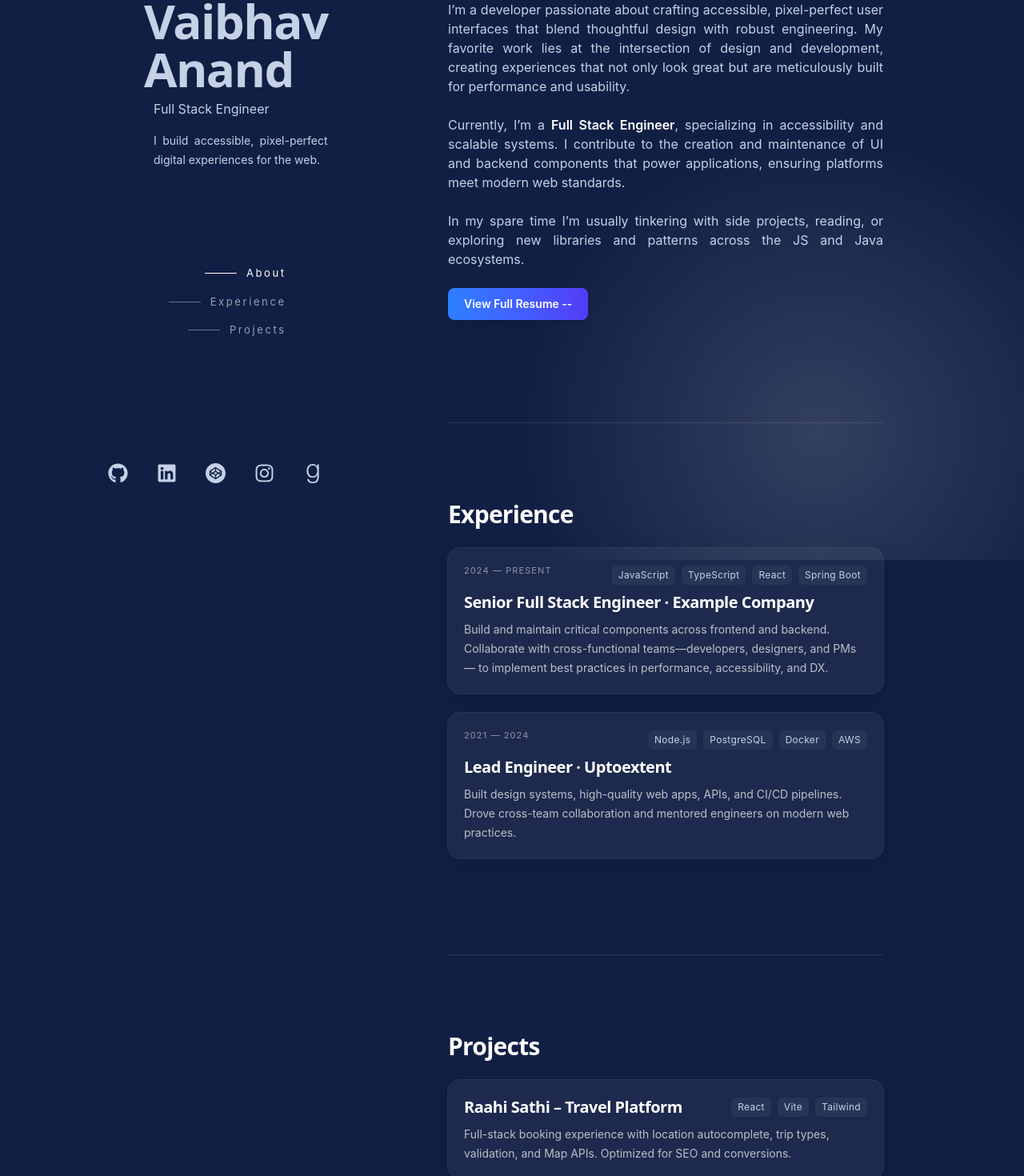
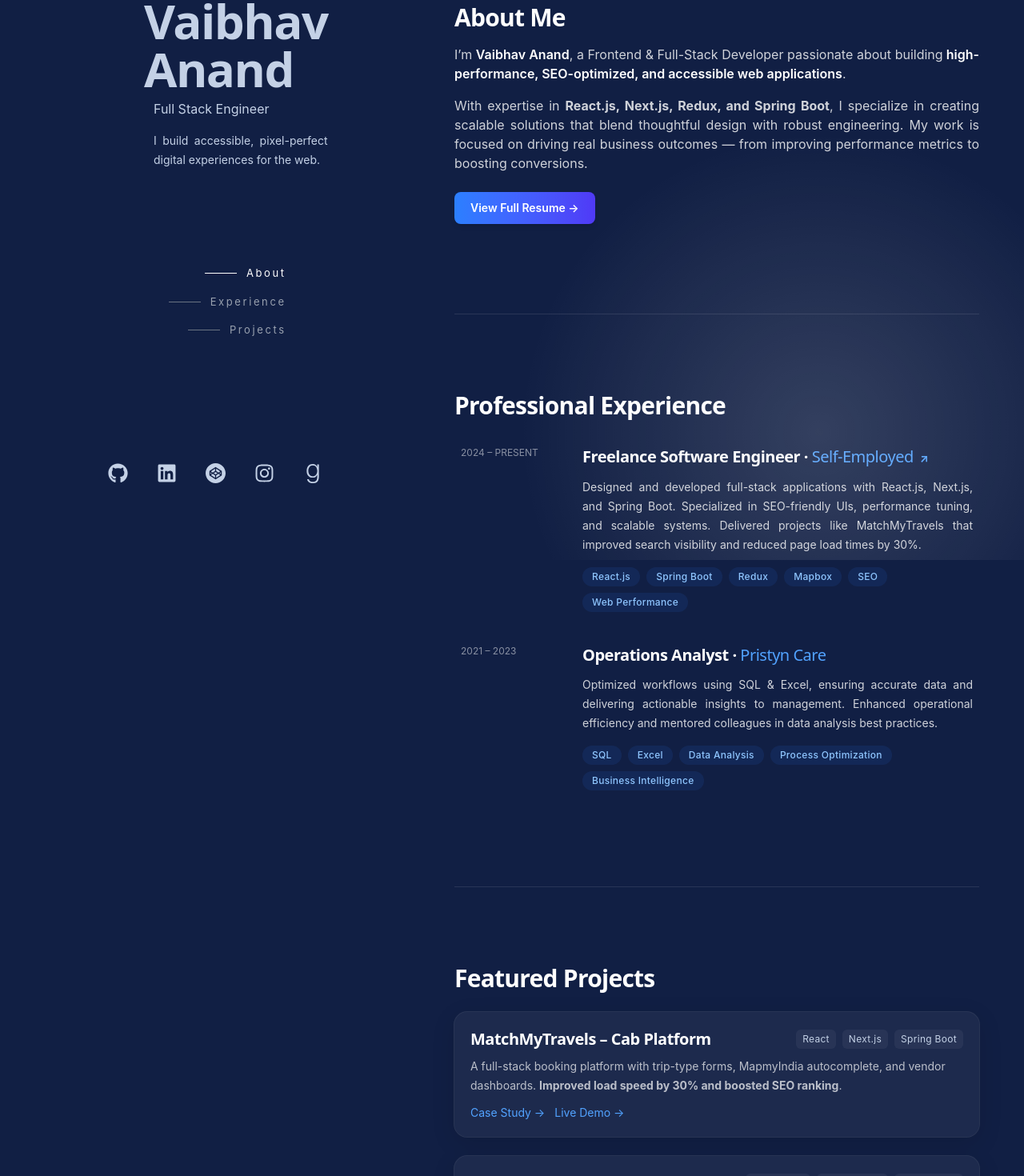
Before and after one commit to vaibhavaanand123/vaibhavanand, a React (Vite) app: page / in a window 1280 px wide. Shown: the part 100-1570 px from the top of the page at 80% size. Built offline with nearby package versions, Linux system fonts and the light colour scheme.

Commit message:
profesional Experience updated

```diff
--- a/src/components/Header/Header.jsx
+++ /dev/null
@@ -1,117 +0,0 @@
-import { useState, useEffect } from "react";
-import { Moon, Sun, Menu, X } from "lucide-react"; // lightweight icons
-
-const Header = () => {
-  const [isOpen, setIsOpen] = useState(false);
-  const [darkMode, setDarkMode] = useState(
-    localStorage.getItem("theme") === "dark"
-  );
-
-  // Toggle dark mode
-  useEffect(() => {
-    if (darkMode) {
-      document.documentElement.classList.add("dark");
-      localStorage.setItem("theme", "dark");
-    } else {
-      document.documentElement.classList.remove("dark");
-      localStorage.setItem("theme", "light");
-    }
-  }, [darkMode]);
-
-  const navLinks = [
-    { name: "Home", href: "#home" },
-    { name: "About", href: "#about" },
-    { name: "Skills", href: "#skills" },
-    { name: "Projects", href: "#projects" },
-    { name: "Achievements", href: "#achievements" },
-    { name: "Contact", href: "#contact" },
-  ];
-
-  return (
-    <header className="fixed w-full top-0 left-0 z-50 bg-white/80 dark:bg-gray-950/80 backdrop-blur-md shadow-soft">
-      <div className="max-w-7xl mx-auto px-6 flex justify-between items-center h-16">
-        {/* Logo / Name */}
-        <a href="#home" className="text-2xl font-bold text-primary-600 dark:text-primary-400">
-          Vaibhav Anand
-        </a>
-
-        {/* Desktop Nav */}
-        <nav className="hidden md:flex items-center gap-6">
-          {navLinks.map((link) => (
-            <a
-              key={link.name}
-              href={link.href}
-              className="text-gray-700 dark:text-gray-200 hover:text-primary-600 dark:hover:text-primary-400 transition-colors"
-            >
-              {link.name}
-            </a>
-          ))}
-
-          {/* Resume Button */}
-          <a
-            href="/resume.pdf"
-            target="_blank"
-            className="btn btn-primary ml-4"
-          >
-            Resume
-          </a>
-
-          {/* Dark Mode Toggle */}
-          <button
-            onClick={() => setDarkMode(!darkMode)}
-            className="ml-4 p-2 rounded-full hover:bg-gray-200 dark:hover:bg-gray-800 transition"
-          >
-            {darkMode ? <Sun size={20} /> : <Moon size={20} />}
-          </button>
-        </nav>
-
-        {/* Mobile Menu Button */}
-        <button
-          className="md:hidden p-2 rounded-lg hover:bg-gray-200 dark:hover:bg-gray-800 transition"
-          onClick={() => setIsOpen(!isOpen)}
-        >
-          {isOpen ? <X size={24} /> : <Menu size={24} />}
-        </button>
-      </div>
-
-      {/* Mobile Nav */}
-      {isOpen && (
-        <nav className="md:hidden bg-white dark:bg-gray-950 shadow-lg border-t dark:border-gray-800">
-          <ul className="flex flex-col items-center gap-4 py-6">
-            {navLinks.map((link) => (
-              <li key={link.name}>
-                <a
-                  href={link.href}
-                  onClick={() => setIsOpen(false)}
-                  className="text-gray-700 dark:text-gray-200 hover:text-primary-600 dark:hover:text-primary-400 text-lg transition-colors"
-                >
-                  {link.name}
-                </a>
-              </li>
-            ))}
-            <li>
-              <a
-                href="/resume.pdf"
-                target="_blank"
-                className="btn btn-primary"
-                onClick={() => setIsOpen(false)}
-              >
-                Resume
-              </a>
-            </li>
-            <li>
-              <button
-                onClick={() => setDarkMode(!darkMode)}
-                className="p-2 rounded-full hover:bg-gray-200 dark:hover:bg-gray-800 transition"
-              >
-                {darkMode ? <Sun size={20} /> : <Moon size={20} />}
-              </button>
-            </li>
-          </ul>
-        </nav>
-      )}
-    </header>
-  );
-};
-
-export default Header;
--- /dev/null
+++ b/src/components/RightPanel/Components/Experience/ExperienceItem.jsx
@@ -0,0 +1,68 @@
+import React from "react";
+
+const ExperienceItem = ({ role, company, period, description, tags, link }) => {
+  return (
+    <div className="flex flex-col  transition sm:flex-row sm:space-x-6 rounded-xl  hover:bg-white/5 p-2 ">
+      {/* Period */}
+      <time
+        className="text-[12px] uppercase  text-white/50 mb-2 sm:mb-0 sm:w-32 shrink-0"
+        dateTime={period}
+      >
+        {period}
+      </time>
+
+      {/* Card */}
+      <article
+
+        className="
+
+        "
+      >
+        <header className="flex flex-wrap items-center justify-between gap-2">
+          <h3 className="text-white text-lg font-semibold leading-snug">
+            {role} ·{" "}
+            <span className="text-blue-400 font-medium">{company}</span>
+            {link && (
+              <a
+                href={link}
+                target="_blank"
+                rel="noopener noreferrer"
+                className="ml-2 text-sm text-blue-400 hover:underline"
+              >
+                ↗
+              </a>
+            )}
+          </h3>
+        </header>
+
+        {/* Description */}
+        <p className="mt-3 text-sm text-white/80 leading-6 text-justify">{description}</p>
+
+        {/* Tags */}
+        {tags?.length > 0 && (
+          <div className="mt-4 flex flex-wrap gap-2">
+            {tags.map((tag, i) => (
+              <span
+                key={i}
+                className="
+                  px-3 py-1
+                  rounded-full
+                  bg-blue-500/10
+                  text-blue-300
+                  text-xs
+                  font-medium
+                  tracking-wide
+                  whitespace-nowrap
+                "
+              >
+                {tag}
+              </span>
+            ))}
+          </div>
+        )}
+      </article>
+    </div>
+  );
+};
+
+export default ExperienceItem;
--- /dev/null
+++ b/src/components/RightPanel/Components/Experience/ExperienceSection.jsx
@@ -0,0 +1,48 @@
+import React from "react";
+import ExperienceItem from "./ExperienceItem";
+
+
+const experiences = [
+  {
+    role: "Freelance Software Engineer",
+    company: "Self-Employed",
+    period: "2024 – Present",
+    description:
+      "Designed and developed full-stack applications with React.js, Next.js, and Spring Boot. Specialized in SEO-friendly UIs, performance tuning, and scalable systems. Delivered projects like MatchMyTravels that improved search visibility and reduced page load times by 30%.",
+    tags: ["React.js", "Spring Boot", "Redux", "Mapbox", "SEO", "Web Performance"],
+    link: "https://www.matchmytravels.in",
+  },
+  {
+    role: "Operations Analyst",
+    company: "Pristyn Care",
+    period: "2021 – 2023",
+    description:
+      "Optimized workflows using SQL & Excel, ensuring accurate data and delivering actionable insights to management. Enhanced operational efficiency and mentored colleagues in data analysis best practices.",
+    tags: ["SQL", "Excel", "Data Analysis", "Process Optimization", "Business Intelligence"],
+  },
+];
+
+const ExperienceSection = () => {
+ return (
+    <section
+      id="experience"
+      aria-labelledby="exp-title"
+      className="border-t border-white/10 mt-12"
+    >
+      <h2
+        id="exp-title"
+        className="text-white text-2xl font-bold mt-8 mb-6"
+      >
+        Professional Experience
+      </h2>
+
+      <div className="space-y-6 ">
+        {experiences.map((exp, i) => (
+          <ExperienceItem key={i} {...exp} />
+        ))}
+      </div>
+    </section>
+  );
+};
+
+export default ExperienceSection;
--- a/src/components/RightPanel/RightPanel.jsx
+++ b/src/components/RightPanel/RightPanel.jsx
@@ -1,57 +1,45 @@
 import React from "react";
+import { Link } from "react-router-dom";
+import ExperienceSection from "./Components/Experience/ExperienceSection";
 
-/**
- * RightPanel
- * - Desktop (lg+): sits beside the fixed sidebar with left margin
- * - Mobile: full-width content stack
- */
 const RightPanel = () => {
   return (
     <main
       className="
         fade-in
-        w-full lg:w-[50%]
+        w-full lg:w-[60%]
         lg:ml-[40%]
         text-primary-text
+
       "
     >
-      <div className="mx-auto max-w-xl px-4 py-9">
+      <div className="mx-auto max-w-2xl px-2 py-10">
         {/* ABOUT */}
         <section id="about" aria-labelledby="about-title">
-          <h2 id="about-title" className="sr-only">
-            About
+          <h2 id="about-title" className="text-white text-2xl font-bold">
+            About Me
           </h2>
-          <div className="text-md leading-6 space-y-6 text-justify">
+          <div className="mt-4 text-md leading-6 space-y-4 text-justify text-white/80">
             <p>
-              I’m a developer passionate about crafting accessible,
-              pixel-perfect user interfaces that blend thoughtful design with
-              robust engineering. My favorite work lies at the intersection of
-              design and development, creating experiences that not only look
-              great but are meticulously built for performance and usability.
+              I’m <span className="font-semibold text-white">Vaibhav Anand</span>,
+              a Frontend & Full-Stack Developer passionate about building
+              <span className="font-semibold text-white"> high-performance, SEO-optimized, and accessible web applications</span>.
             </p>
             <p>
-              Currently, I’m a{" "}
-              <span className="font-semibold text-white">
-                Full Stack Engineer
-              </span>
-              , specializing in accessibility and scalable systems. I contribute
-              to the creation and maintenance of UI and backend components that
-              power applications, ensuring platforms meet modern web standards.
-            </p>
-            <p>
-              In my spare time I’m usually tinkering with side projects,
-              reading, or exploring new libraries and patterns across the JS and
-              Java ecosystems.
+              With expertise in <strong>React.js, Next.js, Redux, and Spring Boot</strong>,
+              I specialize in creating scalable solutions that blend thoughtful
+              design with robust engineering. My work is focused on driving real
+              business outcomes — from improving performance metrics to boosting
+              conversions.
             </p>
           </div>
 
-          {/* Download Resume Button */}
+          {/* Resume Button */}
           <div className="mt-6">
             <a
-              href="/Vaibhav Anand.pdf" // put your resume file inside public/ folder
-              // download
-              target="_blank" // opens in new tab
-              rel="noopener noreferrer" // security best practice
+              href="/public/Vaibhav Anand.pdf"
+              target="_blank"
+              rel="noopener noreferrer"
               className="
                 inline-block
                 rounded-lg
@@ -64,118 +52,66 @@ const RightPanel = () => {
                 transition
               "
             >
-              View Full Resume --
+              View Full Resume →
             </a>
           </div>
         </section>
 
         {/* EXPERIENCE */}
-        <section
-          id="experience"
-          aria-labelledby="exp-title"
-          className="border-t border-white/10 mt-10 lg:mt-16"
-        >
-          <h2 id="exp-title" className="mt-8 text-white">
-            Experience
-          </h2>
-
-          <ol className="mt-6 space-y-6">
-            {/* Item 1 */}
-            <li className="card">
-              <div className="flex items-start justify-between gap-4">
-                <p className="text-[11px] uppercase tracking-widest text-white/50">
-                  2024 — Present
-                </p>
-                <div className="shrink-0 space-x-2 hidden sm:block">
-                  <span className="tag">JavaScript</span>
-                  <span className="tag">TypeScript</span>
-                  <span className="tag">React</span>
-                  <span className="tag">Spring Boot</span>
-                </div>
-              </div>
-              <h3 className="mt-2 text-white text-lg">
-                Senior Full Stack Engineer · Example Company
-              </h3>
-              <p className="mt-2 text-sm leading-6 text-white/70">
-                Build and maintain critical components across frontend and
-                backend. Collaborate with cross-functional teams—developers,
-                designers, and PMs— to implement best practices in performance,
-                accessibility, and DX.
-              </p>
-              <div className="sm:hidden mt-3 space-x-2">
-                <span className="tag">JavaScript</span>
-                <span className="tag">TypeScript</span>
-                <span className="tag">React</span>
-                <span className="tag">Spring Boot</span>
-              </div>
-            </li>
-
-            {/* Item 2 */}
-            <li className="card">
-              <div className="flex items-start justify-between gap-4">
-                <p className="text-[11px] uppercase tracking-widest text-white/50">
-                  2021 — 2024
-                </p>
-                <div className="shrink-0 space-x-2 hidden sm:block">
-                  <span className="tag">Node.js</span>
-                  <span className="tag">PostgreSQL</span>
-                  <span className="tag">Docker</span>
-                  <span className="tag">AWS</span>
-                </div>
-              </div>
-              <h3 className="mt-2 text-white text-lg">
-                Lead Engineer · Uptoextent
-              </h3>
-              <p className="mt-2 text-sm leading-6 text-white/70">
-                Built design systems, high-quality web apps, APIs, and CI/CD
-                pipelines. Drove cross-team collaboration and mentored engineers
-                on modern web practices.
-              </p>
-              <div className="sm:hidden mt-3 space-x-2">
-                <span className="tag">Node.js</span>
-                <span className="tag">PostgreSQL</span>
-                <span className="tag">Docker</span>
-                <span className="tag">AWS</span>
-              </div>
-            </li>
-          </ol>
-        </section>
+        <ExperienceSection />
 
         {/* PROJECTS */}
         <section
           id="projects"
           aria-labelledby="proj-title"
-          className="border-t border-white/10 mt-10 lg:mt-14"
+          className="border-t border-white/10 mt-12"
         >
-          <h2 id="proj-title" className="mt-8 text-white">
-            Projects
+          <h2 id="proj-title" className="text-white text-2xl font-bold mt-8">
+            Featured Projects
           </h2>
 
           <div className="mt-6 grid grid-cols-1 gap-6">
+            {/* Project 1 */}
             <article className="card">
               <header className="flex items-center justify-between">
-                <h3 className="text-white">Raahi Sathi – Travel Platform</h3>
+                <h3 className="text-white text-lg font-semibold">
+                  MatchMyTravels – Cab Platform
+                </h3>
                 <div className="hidden sm:flex gap-2">
                   <span className="tag">React</span>
-                  <span className="tag">Vite</span>
-                  <span className="tag">Tailwind</span>
+                  <span className="tag">Next.js</span>
+                  <span className="tag">Spring Boot</span>
                 </div>
               </header>
               <p className="mt-2 text-sm leading-6 text-white/70">
-                Full-stack booking experience with location autocomplete, trip
-                types, validation, and Map APIs. Optimized for SEO and
-                conversions.
+                A full-stack booking platform with trip-type forms, MapmyIndia
+                autocomplete, and vendor dashboards. <strong>Improved load
+                speed by 30% and boosted SEO ranking</strong>.
               </p>
-              <div className="sm:hidden mt-3 space-x-2">
-                <span className="tag">React</span>
-                <span className="tag">Vite</span>
-                <span className="tag">Tailwind</span>
+              <div className="mt-3 flex gap-3">
+                <Link
+                  to="/projects/matchmytravels"
+                  className="text-blue-400 hover:underline text-sm"
+                >
+                  Case Study →
+                </Link>
+                <a
+                  href="https://www.matchmytravels.in"
+                  target="_blank"
+                  rel="noreferrer"
+                  className="text-blue-400 hover:underline text-sm"
+                >
+                  Live Demo →
+                </a>
               </div>
             </article>
 
+            {/* Project 2 */}
             <article className="card">
               <header className="flex items-center justify-between">
-                <h3 className="text-white">Vendor Admin Panel</h3>
+                <h3 className="text-white text-lg font-semibold">
+                  Vendor Admin Panel
+                </h3>
                 <div className="hidden sm:flex gap-2">
                   <span className="tag">TypeScript</span>
                   <span className="tag">React Query</span>
@@ -183,19 +119,23 @@ const RightPanel = () => {
                 </div>
               </header>
               <p className="mt-2 text-sm leading-6 text-white/70">
-                Role-based dashboard for vendors with metrics, CRUD flows, and
-                file uploads.
+                A role-based dashboard with CRUD flows, file uploads, and
+                analytics. Designed for scalability and streamlined vendor
+                management.
               </p>
-              <div className="sm:hidden mt-3 space-x-2">
-                <span className="tag">TypeScript</span>
-                <span className="tag">React Query</span>
-                <span className="tag">Spring Boot</span>
+              <div className="mt-3 flex gap-3">
+                <Link
+                  to="/projects/vendor-admin"
+                  className="text-blue-400 hover:underline text-sm"
+                >
+                  Case Study →
+                </Link>
               </div>
             </article>
           </div>
         </section>
 
-        {/* Footer spacer for nice bottom breathing room */}
+        {/* Footer spacer */}
         <div className="h-10" />
       </div>
     </main>
```
